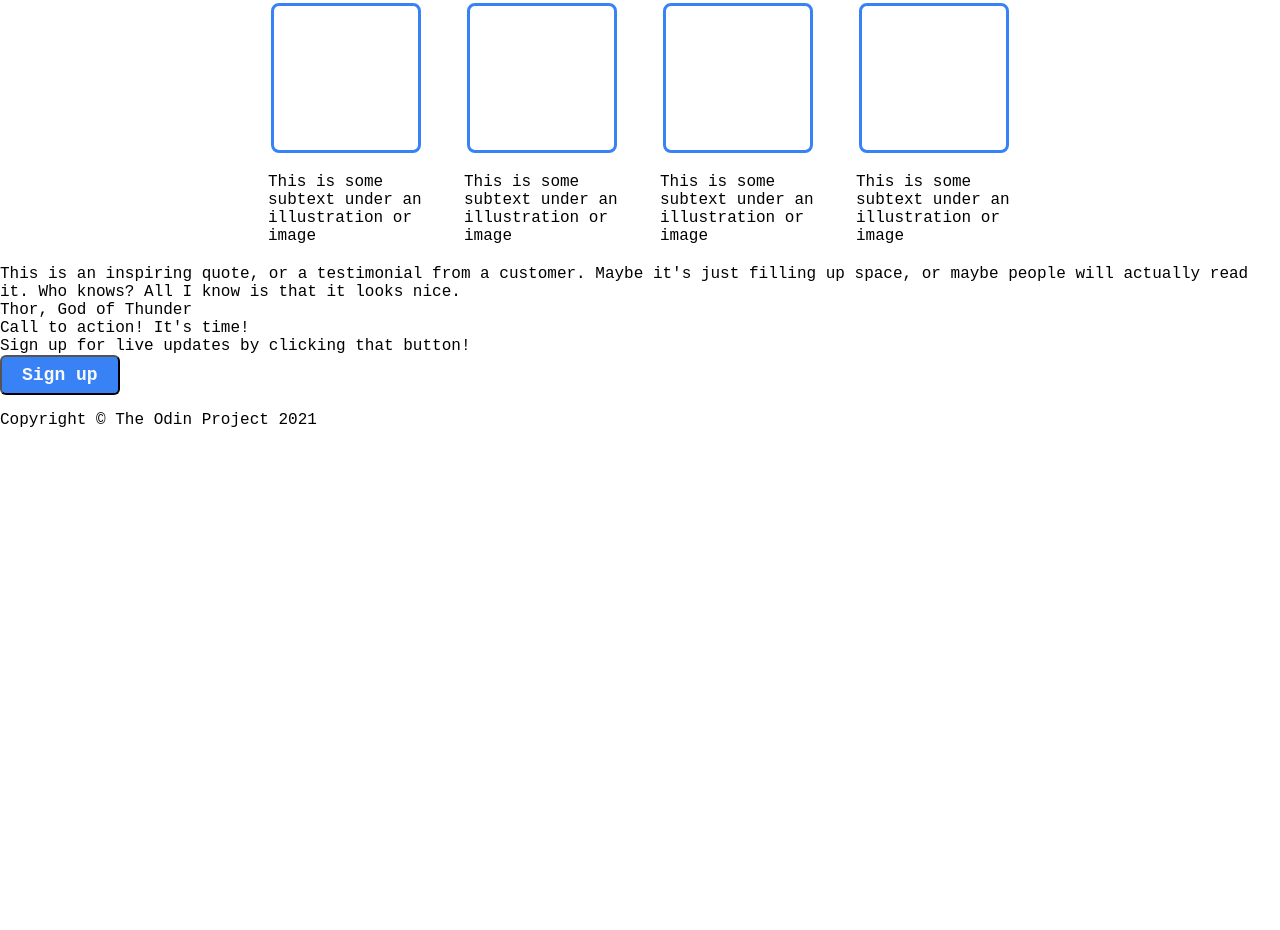
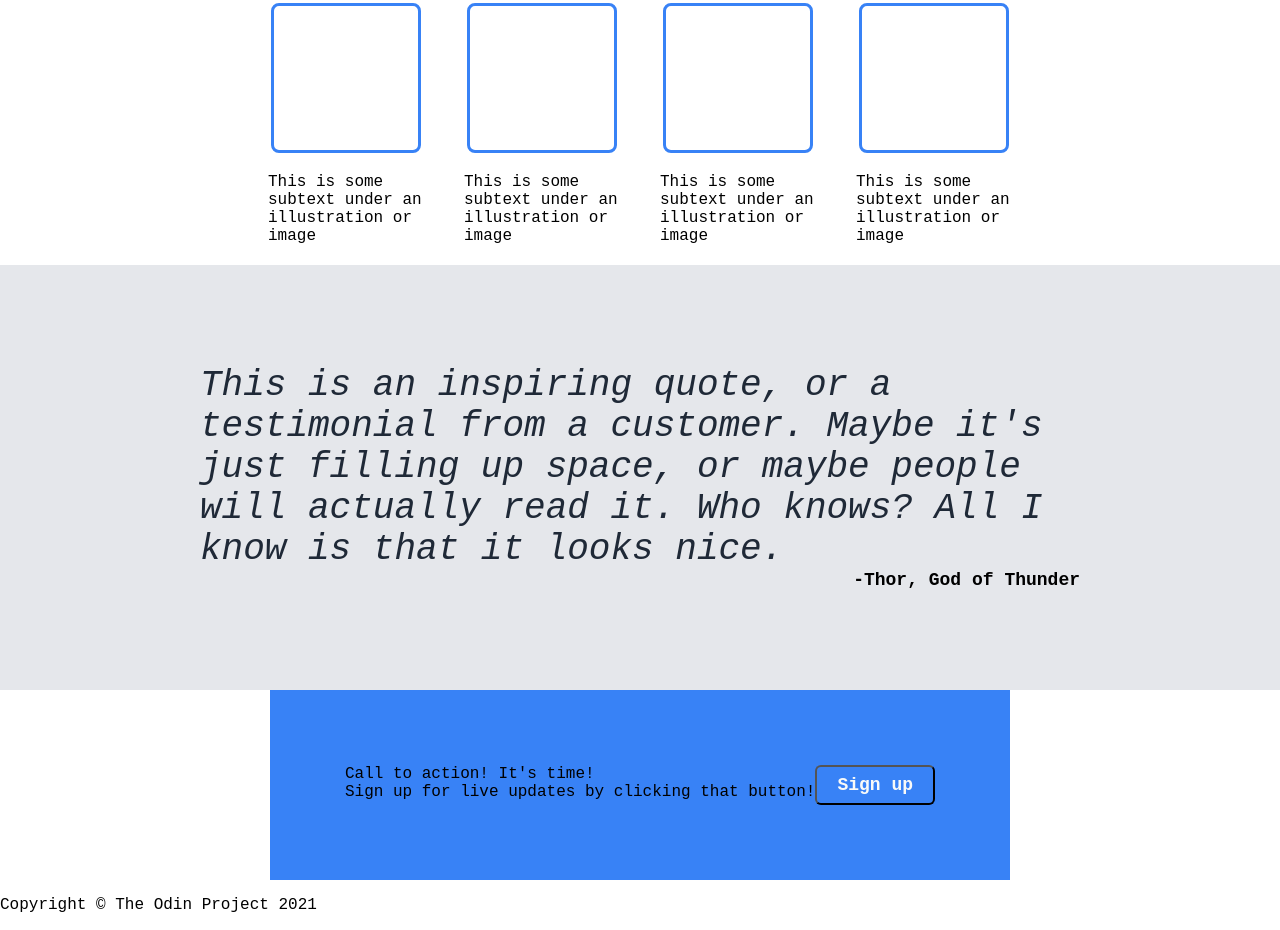
Before and after one commit to mister2fresh/landing-page, a plain HTML site: page index.html in a window 1280 px wide. Shown: the part 738-1668 px from the top of the page. Before the commit the page ends 1183 px from the top, so only its background shows below. Drawn offline with Linux system fonts and the light colour scheme.

Commit message:
Set background color and style .text2 and .name

```diff
--- a/index.html
+++ b/index.html
@@ -50,15 +50,18 @@
         </div>
 
         <div class="inspiration">
-            <div class="text">This is an inspiring quote, or a testimonial from a customer. Maybe it's just filling up space, or maybe people will actually read it. Who knows? All I know is that it looks nice.</div>
-            <div class="name">Thor, God of Thunder</div>
+            <div class="text2">This is an inspiring quote, or a testimonial from a customer. Maybe it's just filling up space, or maybe people will actually read it. Who knows? All I know is that it looks nice.</div>
+            <div class="name">-Thor, God of Thunder</div>
         </div>
 
         <div class="blue">
+          <div class="left">
             <div class="cta">Call to action! It's time!</div>
             <div class="do-it">Sign up for live updates by clicking that button!</div>
+          </div>
             <button>Sign up</button>
         </div>
+
 
         <div class="footer">
             <p>Copyright © The Odin Project 2021</p>
--- a/styles.css
+++ b/styles.css
@@ -42,7 +42,7 @@ li {
 }
 
 li,
-subtext {
+.subtext {
     font-size: 18px;
     color: #E5E7EB;
 
@@ -117,7 +117,30 @@ margin: 20px;
 align-items: center;
 }
 
-.text {
-    display: flex;
+.inspiration {
+    background-color: #E5E7EB;
+    padding:100px 200px;
 
 }
+
+.text2 {
+    font-size: 36px;
+    color: #1F2937;
+    font-style: italic;
+}
+
+.name {
+    text-align: end;
+    font-weight: 800;
+    font-size: 18px;
+}
+
+.blue {
+    background-color: #3882F6;
+    max-width: 800px;
+    display: flex;
+    justify-content: center;
+    padding: 75px;
+    margin: auto;
+
+}
```
